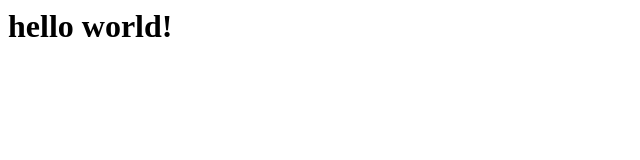
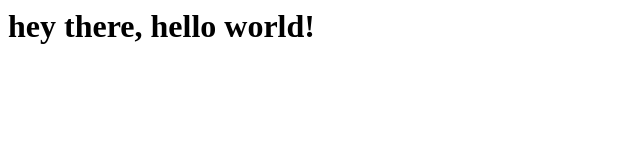
Before and after one commit to keks2k/playground, a plain HTML site: page html/index.html in a window 1280 px wide. Shown: the whole page, without its empty margins (0-640 px from the left). Drawn offline with Linux system fonts and the light colour scheme.

Commit message:
update welcome message

```diff
--- a/html/index.html
+++ b/html/index.html
@@ -1 +1 @@
-<h1>hello world!</h1>
+<h1>hey there, hello world!</h1>
```
